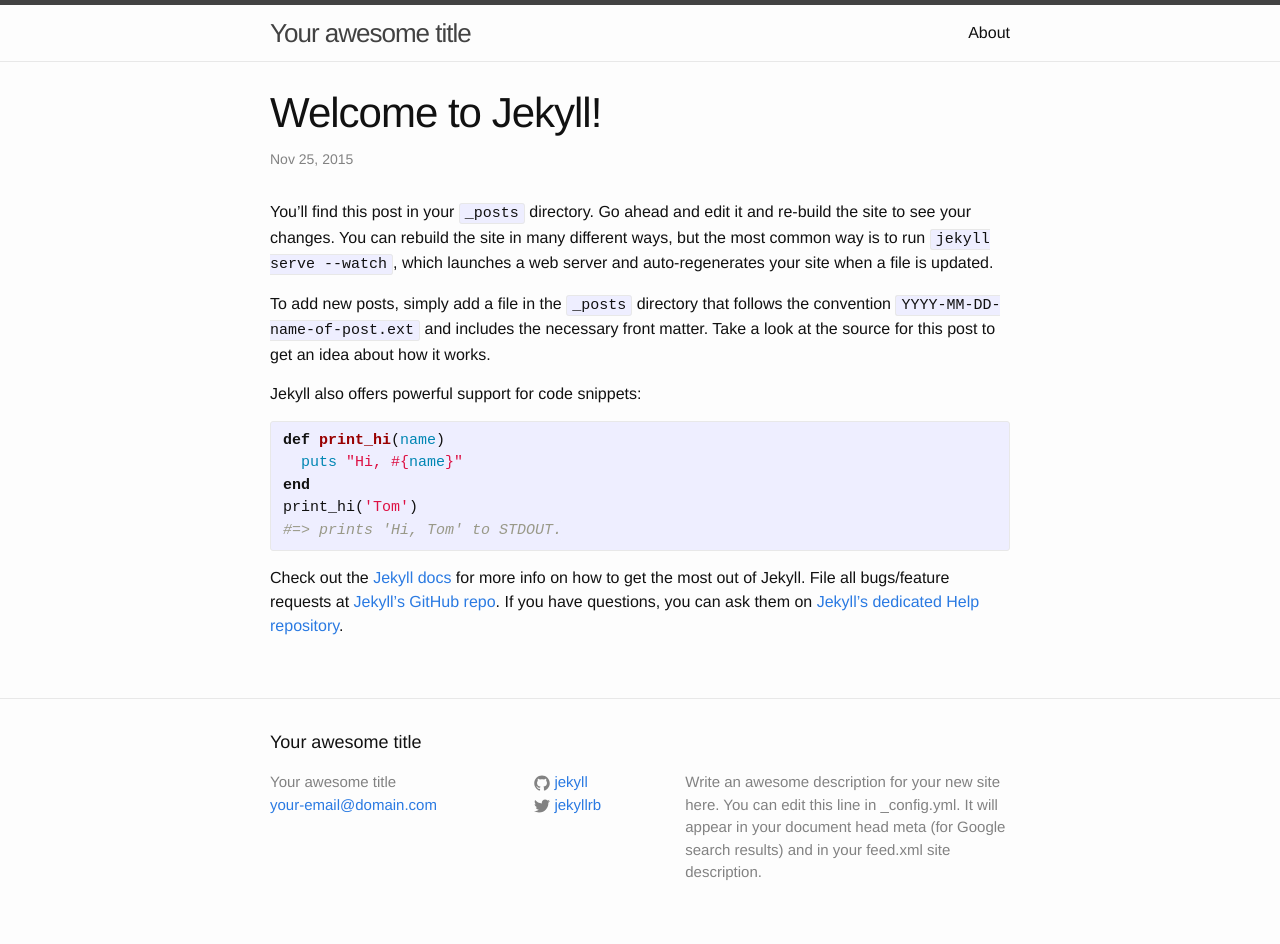
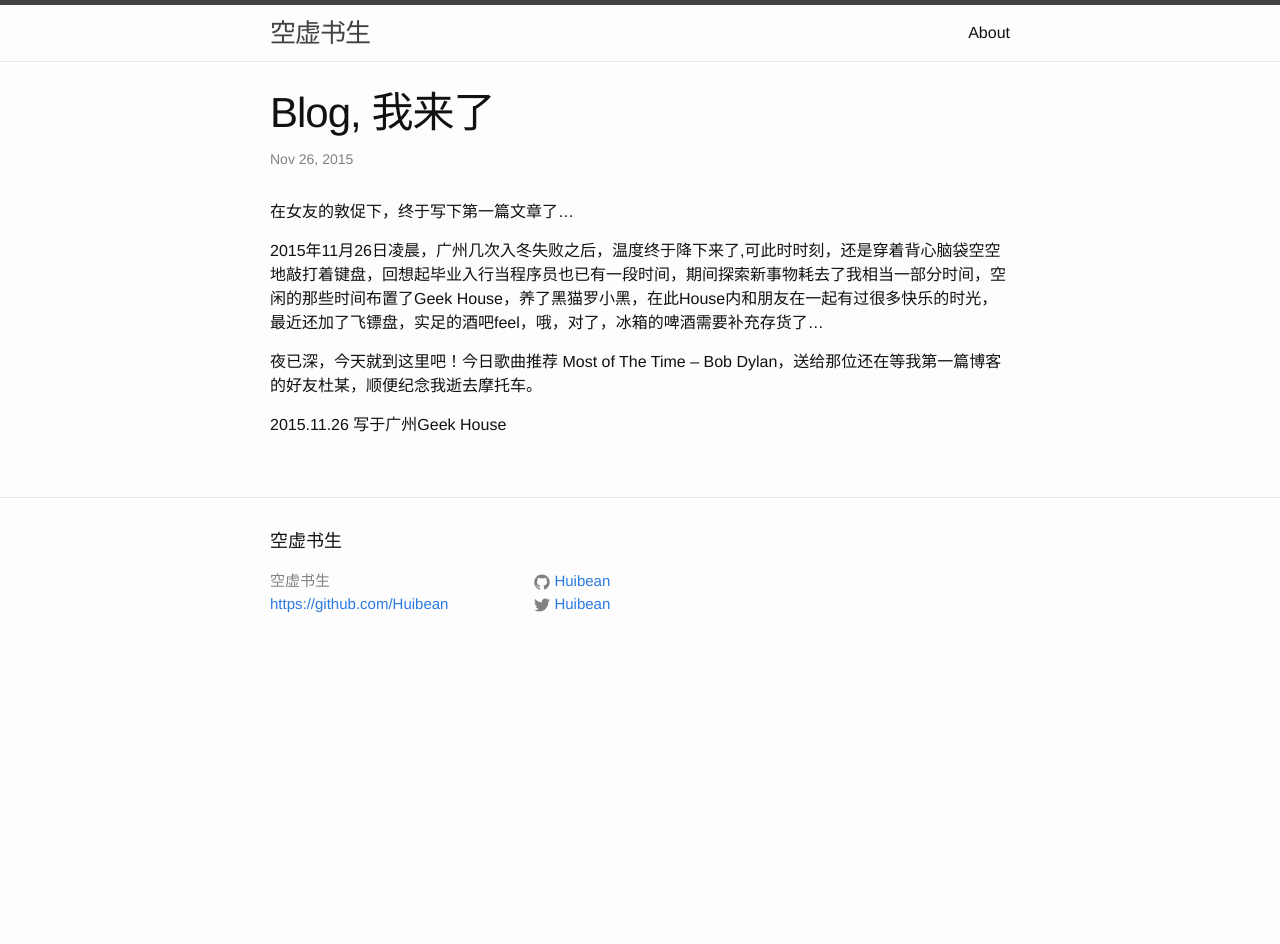
Before and after one commit to Huibean/huibean.github.io, a Jekyll site: the page built from _posts/2015-11-25-welcome-to-jekyll.markdown, in a window 1280 px wide. Built offline with Jekyll 4.4.1, drawn with Linux system fonts in a browser that asks for light colours; after the commit the page ends 900 px from its top, so only the background shows below that.

Commit message:
first post

```diff
--- a/_config.yml
+++ b/_config.yml
@@ -1,14 +1,14 @@
 # Site settings
-title: Your awesome title
-email: your-email@domain.com
+title: 空虚书生
+email: https://github.com/Huibean
 description: > # this means to ignore newlines until "baseurl:"
   Write an awesome description for your new site here. You can edit this
   line in _config.yml. It will appear in your document head meta (for
   Google search results) and in your feed.xml site description.
 baseurl: "" # the subpath of your site, e.g. /blog/
 url: "http://yourdomain.com" # the base hostname & protocol for your site
-twitter_username: jekyllrb
-github_username:  jekyll
+twitter_username: Huibean
+github_username:  Huibean
 
 # Build settings
 markdown: kramdown
--- a/_includes/footer.html
+++ b/_includes/footer.html
@@ -46,7 +46,7 @@
       </div>
 
       <div class="footer-col  footer-col-3">
-        <p class="text">{{ site.description }}</p>
+        <!-- <p class="text">{{ site.description }}</p> -->
       </div>
     </div>
 
--- a/_posts/2015-11-25-welcome-to-jekyll.markdown
+++ b/_posts/2015-11-25-welcome-to-jekyll.markdown
@@ -1,25 +1,13 @@
 ---
 layout: post
-title:  "Welcome to Jekyll!"
-date:   2015-11-25 23:56:34
+title:  "Blog, 我来了"
+date:   2015-11-26 00:00:00
 categories: jekyll update
 ---
-You’ll find this post in your `_posts` directory. Go ahead and edit it and re-build the site to see your changes. You can rebuild the site in many different ways, but the most common way is to run `jekyll serve --watch`, which launches a web server and auto-regenerates your site when a file is updated.
+在女友的敦促下，终于写下第一篇文章了...
 
-To add new posts, simply add a file in the `_posts` directory that follows the convention `YYYY-MM-DD-name-of-post.ext` and includes the necessary front matter. Take a look at the source for this post to get an idea about how it works.
+2015年11月26日凌晨，广州几次入冬失败之后，温度终于降下来了,可此时时刻，还是穿着背心脑袋空空地敲打着键盘，回想起毕业入行当程序员也已有一段时间，期间探索新事物耗去了我相当一部分时间，空闲的那些时间布置了Geek House，养了黑猫罗小黑，在此House内和朋友在一起有过很多快乐的时光，最近还加了飞镖盘，实足的酒吧feel，哦，对了，冰箱的啤酒需要补充存货了...
 
-Jekyll also offers powerful support for code snippets:
+夜已深，今天就到这里吧！今日歌曲推荐 Most of The Time -- Bob Dylan，送给那位还在等我第一篇博客的好友杜某，顺便纪念我逝去摩托车。
 
-{% highlight ruby %}
-def print_hi(name)
-  puts "Hi, #{name}"
-end
-print_hi('Tom')
-#=> prints 'Hi, Tom' to STDOUT.
-{% endhighlight %}
-
-Check out the [Jekyll docs][jekyll] for more info on how to get the most out of Jekyll. File all bugs/feature requests at [Jekyll’s GitHub repo][jekyll-gh]. If you have questions, you can ask them on [Jekyll’s dedicated Help repository][jekyll-help].
-
-[jekyll]:      http://jekyllrb.com
-[jekyll-gh]:   https://github.com/jekyll/jekyll
-[jekyll-help]: https://github.com/jekyll/jekyll-help
+2015.11.26 写于广州Geek House
```
Also changed, not shown: 7 other files.
